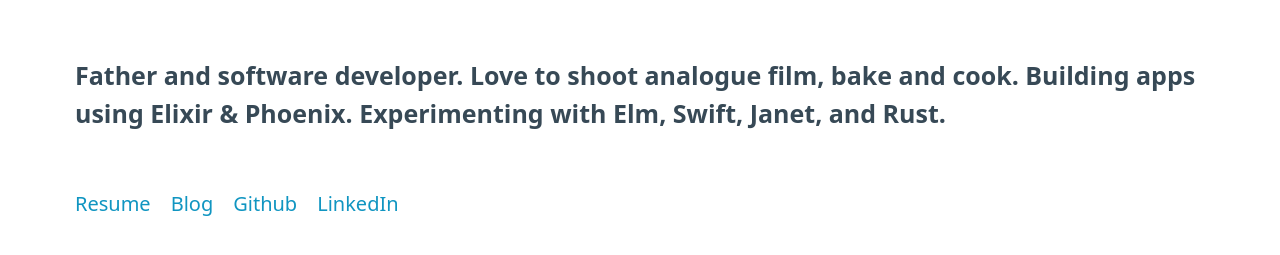
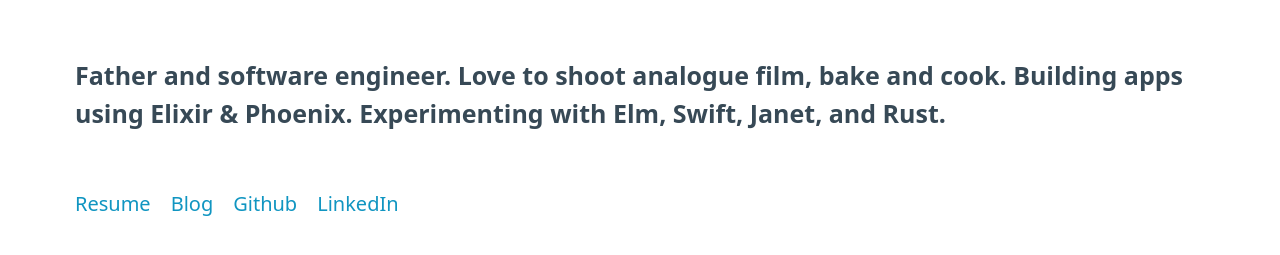
Before and after one commit to hl/hl, a plain HTML site: page index.html in a window 1280 px wide. Shown: the part 143-398 px from the top of the page. Drawn offline with nearby package versions, Linux system fonts and the light colour scheme.

Commit message:
Update index.html

```diff
--- a/index.html
+++ b/index.html
@@ -10,7 +10,7 @@
 <body>
   <header>
     <h1>hello, I'm Henricus</h1>
-    <h4>Father and software developer. Love to shoot analogue film, bake and cook. Building apps using Elixir & Phoenix. Experimenting with Elm, Swift, Janet, and Rust.</h4>
+    <h4>Father and software engineer. Love to shoot analogue film, bake and cook. Building apps using Elixir & Phoenix. Experimenting with Elm, Swift, Janet, and Rust.</h4>
     <nav>
       <ul>
         <li><a href="https://henricus.notion.site/Henricus-Louwhoff-9e1b661fd2674aef890721347d341e7d?pvs=4">Resume</a></li>
```
